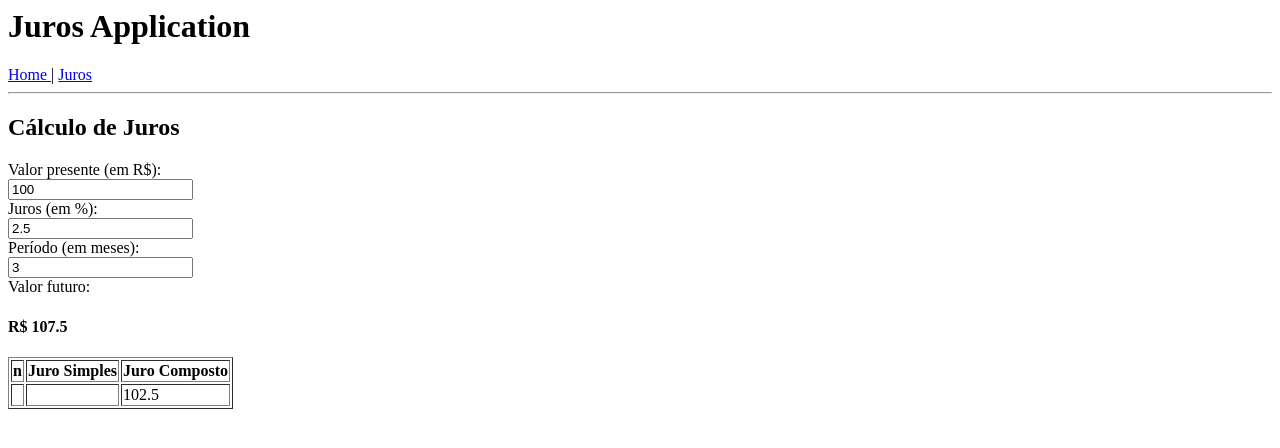
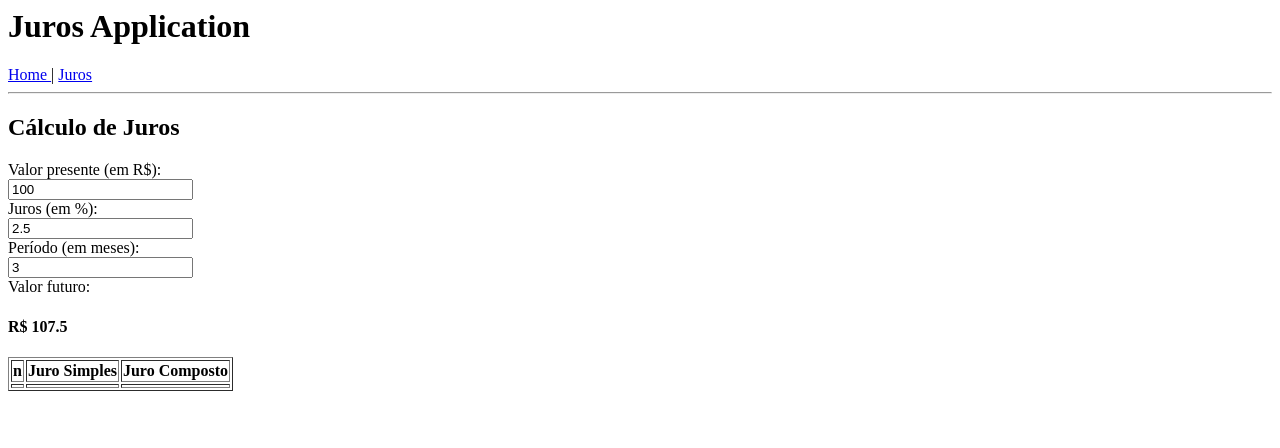
Before and after one commit to thayllaa/JurosApp_Angular, an Angular app: page /juros in a window 1280 px wide. Shown: the top 448 px of the page. Built offline with nearby package versions, Linux system fonts and the light colour scheme.

Commit message:
1 file modified

```diff
--- a/src/app/juros/juros.component.ts
+++ b/src/app/juros/juros.component.ts
@@ -26,7 +26,9 @@ export class JurosComponent implements OnInit {
   }
 
   getJuroComp() {
-    return this.vf = this.vp + this.j;
+    for(var i=1; i < 1.000; i++) {
+      var vf = this.vp + (1 * this.j(Math.pow(this.j, this.n)))
+    }
   }
 
 }
```
